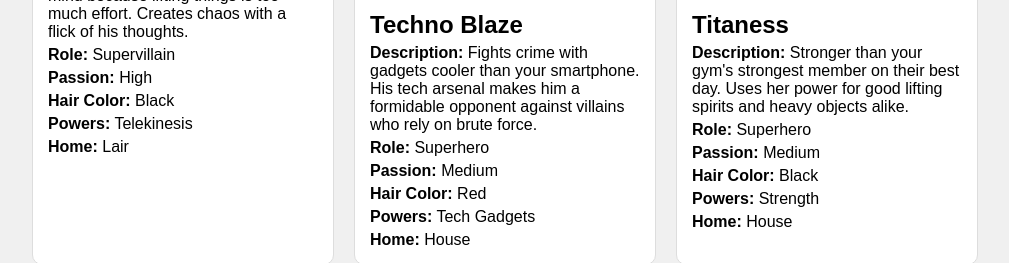
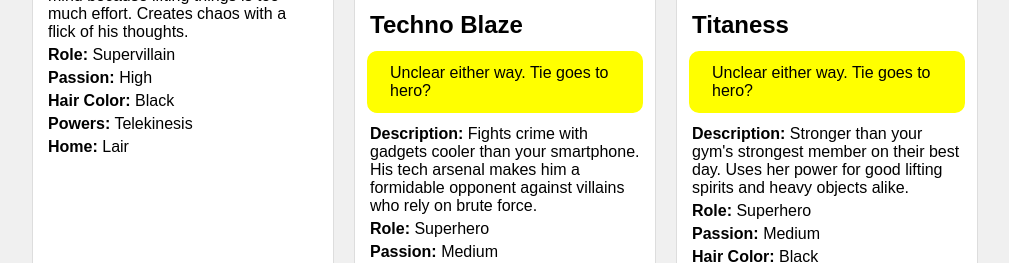
Before and after one commit to ws-ai-venture/superheroes, a plain HTML site: page trading_cards.html in a window 1280 px wide. Shown: the part 8436-8699 px from the top of the page, without its empty margins (135-1144 px from the left). Drawn offline with Linux system fonts and the light colour scheme.

Commit message:
Add notices

```diff
--- a/style.css
+++ b/style.css
@@ -26,6 +26,15 @@ body {
 .card p {
   margin: 5px 15px;
 }
+.notice {
+  margin: 12px;
+  border: 2px solid yellow;
+  background-color: #ffff00;
+  border-radius: 10px;
+  padding: 6px;
+  color: black;
+  font-size: 16px;
+}
 
 @media print {
   @page {
@@ -49,4 +58,7 @@ body {
   .card h2 {
     font-size: 1.25em;
   }
+  .notice {
+    display: none;
+  }
 }
--- a/trading_cards.html
+++ b/trading_cards.html
@@ -636,6 +636,9 @@
     <div class="card">
       <img src="images/techno_blaze.webp" alt="Techno Blaze" />
       <h2>Techno Blaze</h2>
+      <div class="notice">
+        <p>Unclear either way. Tie goes to hero?</p>
+      </div>
       <p>
         <strong>Description:</strong> Fights crime with gadgets cooler than your
         smartphone. His tech arsenal makes him a formidable opponent against
@@ -651,6 +654,9 @@
     <div class="card">
       <img src="images/titaness.webp" alt="Titaness" />
       <h2>Titaness</h2>
+      <div class="notice">
+        <p>Unclear either way. Tie goes to hero?</p>
+      </div>
       <p>
         <strong>Description:</strong> Stronger than your gym's strongest member
         on their best day. Uses her power for good lifting spirits and heavy
```
